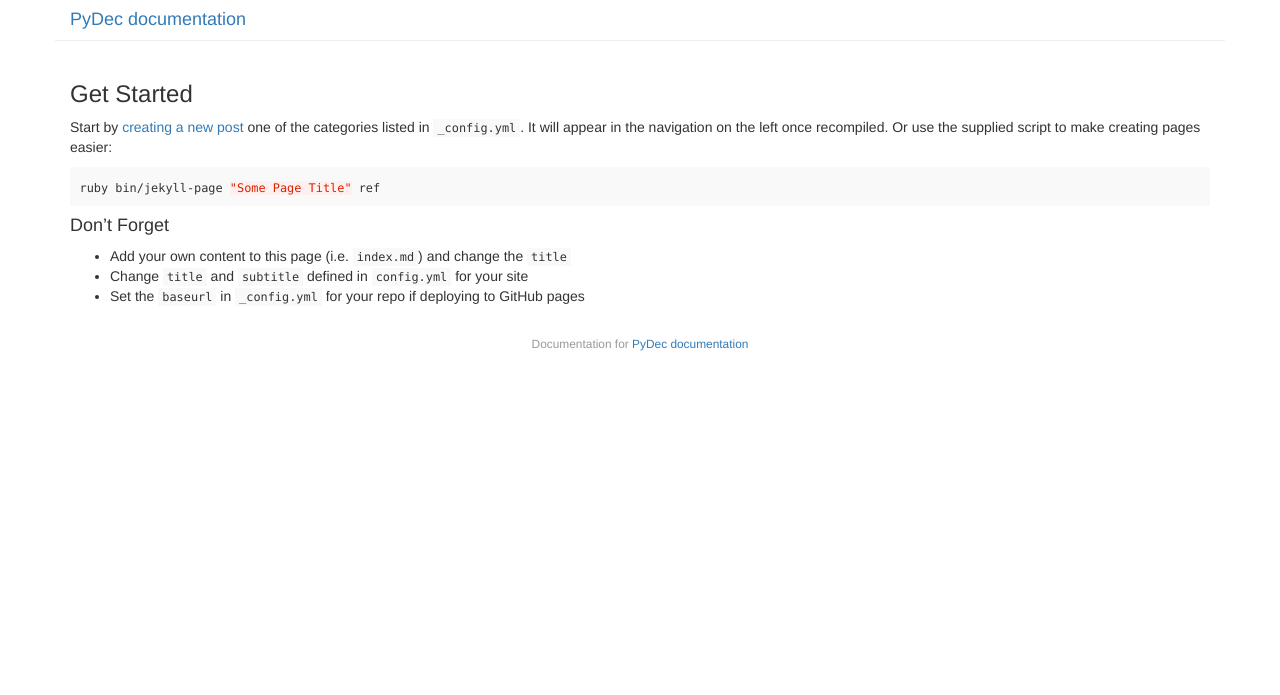
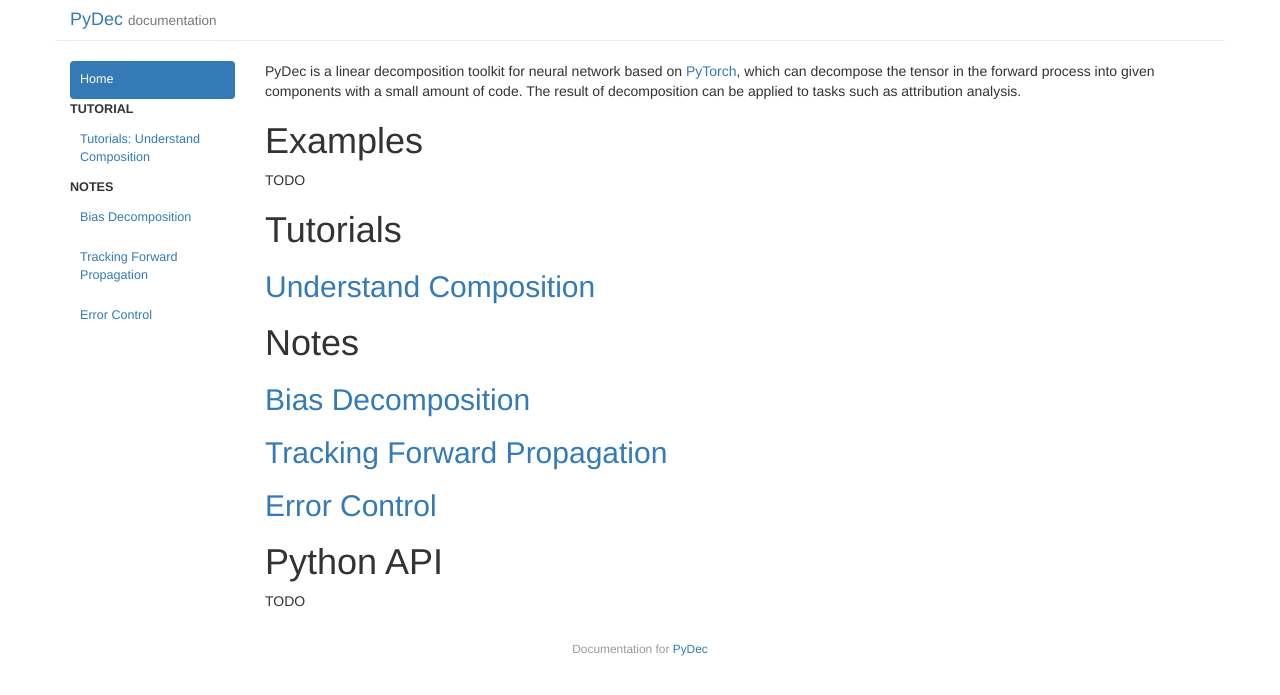
Before and after one commit to NJUNLP/pydec, a Jekyll site: the page built from docs/index.md, in a window 1280 px wide. Shown: the top 695 px of the page. Built offline with Jekyll 4.4.1, drawn with Linux system fonts in a browser that asks for light colours.

Commit message:
init docs file

````diff
--- a/docs/_config.yml
+++ b/docs/_config.yml
@@ -1,6 +1,6 @@
 # Site title and subtitle. This is used in _includes/header.html
-title: 'PyDec documentation'
-subtitle: ''
+title: 'PyDec'
+subtitle: 'documentation'
 
 # if you wish to integrate disqus on pages set your shortname here
 disqus_shortname: ''
@@ -23,7 +23,8 @@ sections: [
     ['tut', 'Tutorial'],
     ['ref', 'Reference'],
     ['dev', 'Developers'],
-    ['post', 'Posts']
+    ['post', 'Posts'],
+    ['notes', 'Notes']
 ]
 
 # Keep as an empty string if served up at the root. If served up at a specific
--- a/docs/index.md
+++ b/docs/index.md
@@ -1,18 +1,24 @@
 ---
 layout: default
-title: "Jekyll Docs Template"
+title: "PyDec Documentation Home"
 ---
 
-### Get Started
+PyDec is a linear decomposition toolkit for neural network based on [PyTorch](https://pytorch.org/), which can decompose the tensor in the forward process into given components with a small amount of code. The result of decomposition can be applied to tasks such as attribution analysis.
 
-Start by [creating a new post](http://jekyllrb.com/docs/posts/) one of the categories listed in `_config.yml`. It will appear in the navigation on the left once recompiled. Or use the supplied script to make creating pages easier:
+# Examples
+TODO
 
-```bash
-ruby bin/jekyll-page "Some Page Title" ref
-```
+# Tutorials
 
-#### Don't Forget
+## [Understand Composition](./tutorials/UnderstandComposition.md)
 
-- Add your own content to this page (i.e. `index.md`) and change the `title`
-- Change `title` and `subtitle` defined in `config.yml` for your site
-- Set the `baseurl` in `_config.yml` for your repo if deploying to GitHub pages
+# Notes
+
+## [Bias Decomposition](./notes/BiasDecomposition.md)
+
+## [Tracking Forward Propagation](./notes/TrackingForwardPropagation.md)
+
+## [Error Control](./notes/ErrorControl.md)
+
+# Python API
+TODO
````
Also changed, not shown: docs/_posts/2022-10-29-bias-decomposition.md (renamed from docs/notes/BiasDecomposition.md, +7 -1 lines), docs/_posts/2022-10-29-error-control.md (renamed from docs/notes/ErrorControl.md, +7 -1 lines), docs/_posts/2022-10-29-tracking-forward-propagation.md (renamed from docs/notes/TrackingForwardPropagation.md, +7 -1 lines), docs/_posts/2022-10-29-understand-composition.md (renamed from docs/tutorials/UnderstandComposition.md, +6 -1 lines).
